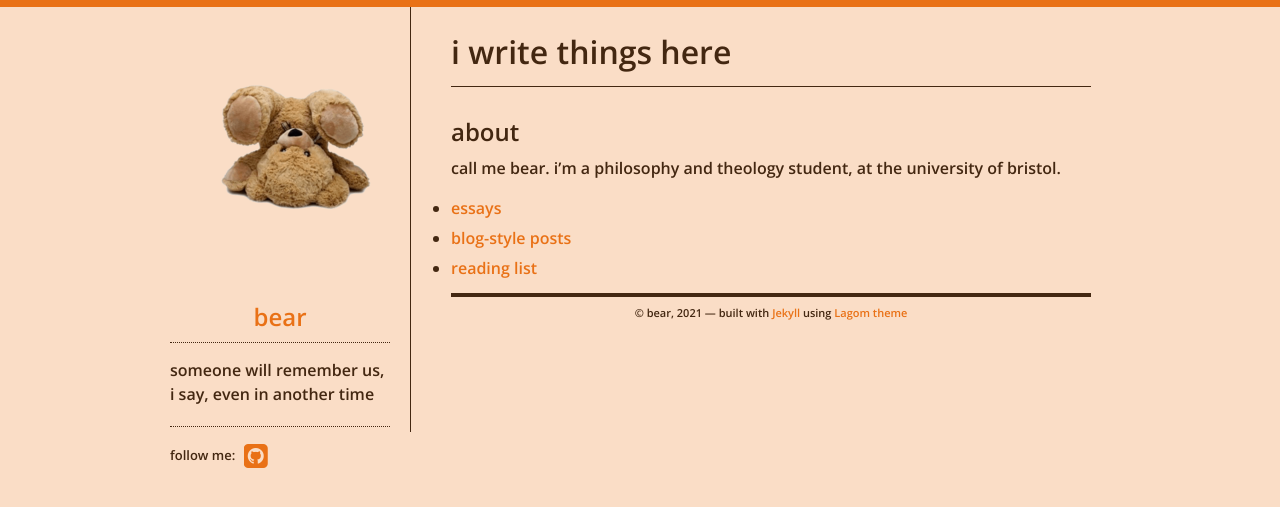
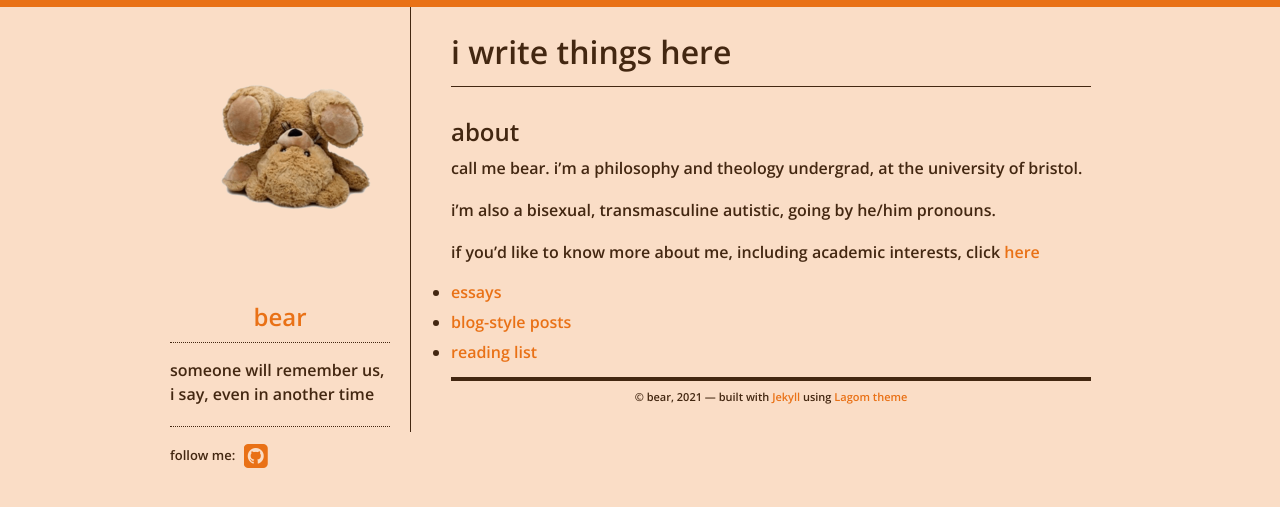
Before and after one commit to jamiethebear/jamiethebear.github.io, a Jekyll site: the page built from index.md, in a window 1280 px wide. Shown: the top 507 px of the page. Built offline with Jekyll 4.4.1, drawn with Linux system fonts in a browser that asks for light colours; our own code applies the rules of GitHub Pages for plain Markdown files.

Commit message:
added content to about page, & link to separate extended about page

```diff
--- a/index.md
+++ b/index.md
@@ -3,10 +3,11 @@
 * * *
 
 ## about
-call me bear.
-i'm a philosophy and theology student,
-at the university of bristol.
+call me bear. i'm a philosophy and theology undergrad, at the university of bristol.
 
+i'm also a bisexual, transmasculine autistic, going by he/him pronouns.
+
+if you'd like to know more about me, including academic interests, click [here](./about.html)
 * [essays](./essays.html)
 * [blog-style posts](./blog.html)
 * [reading list](./reading.html)
```
Also changed, not shown: about.md (added).
